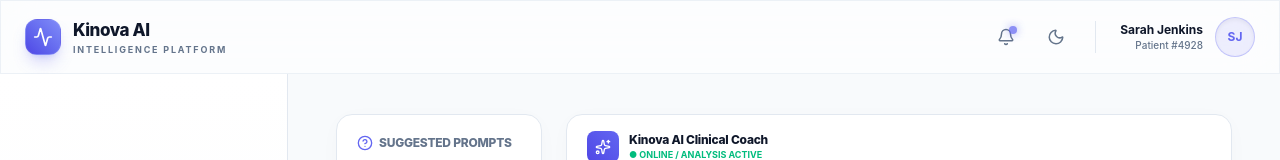
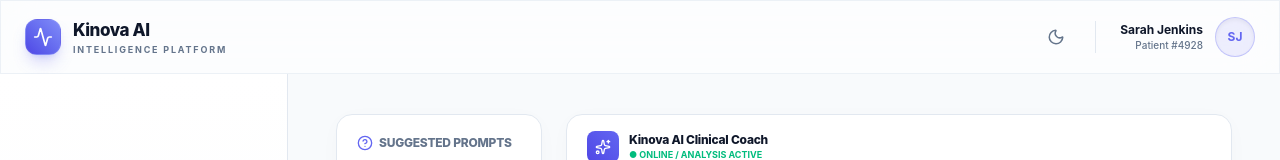
Before and after one commit to dacg13/Kinova-AI, a React (Vite) app: page /patient/coach in a window 1280 px wide. Shown: the top 160 px of the page. Built offline with nearby package versions, Linux system fonts and the light colour scheme; sample sign-in values are in the browser's storage.

Commit message:
design: remove notification bell icon from dashboard navbar

```diff
--- a/src/components/layout/Navbar.tsx
+++ b/src/components/layout/Navbar.tsx
@@ -1,6 +1,6 @@
 import React from 'react';
 import { useTheme } from '@/context/ThemeContext';
-import { Sun, Moon, Bell, Activity, Menu } from 'lucide-react';
+import { Sun, Moon, Activity, Menu } from 'lucide-react';
 
 interface NavbarProps {
   onToggleSidebar: () => void;
@@ -36,11 +36,7 @@ export const Navbar: React.FC<NavbarProps> = ({ onToggleSidebar }) => {
       </div>
 
       <div className="flex items-center gap-3">
-        {/* Notifications */}
-        <button className="relative p-2.5 rounded-xl hover:bg-black/5 dark:hover:bg-white/5 transition-all text-[var(--text-secondary)] group">
-          <Bell className="h-4.5 w-4.5 group-hover:text-[var(--text-primary)] transition-colors" />
-          <span className="absolute top-2 right-2 w-2 h-2 rounded-full bg-brand-500 shadow-[0_0_8px_rgba(99,102,241,0.8)] animate-pulse"></span>
-        </button>
+
 
         {/* Theme Toggle */}
         <button
```
